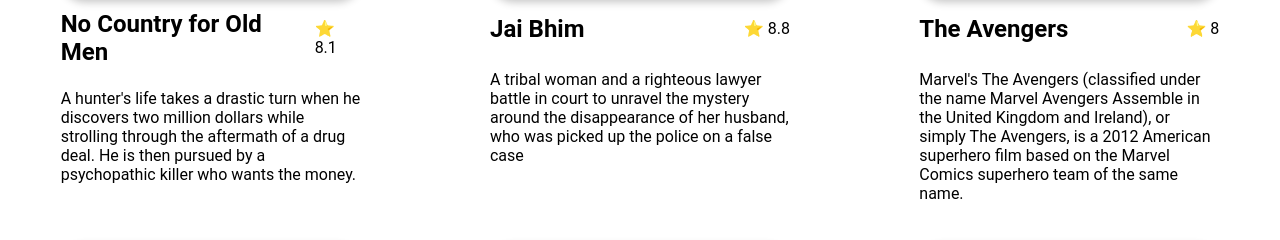
After one commit to Rashay01/flask-learnings, a Flask app: page /movie-list in a window 1280 px wide. The commit adds this page. Shown: the part 1329-1569 px from the top of the page. Run offline with Flask 3, Linux system fonts and the light colour scheme.

Commit message:
specific movie page

```diff
--- a/app.py
+++ b/app.py
@@ -138,6 +138,19 @@ def profile():
     return render_template("profile.html", name=name, hobbies=hobbies)
 
 
+@app.route("/movie-list")
+def movie_list():
+    return render_template("movie-list.html", movies=movies)
+
+
+@app.route("/movie-list/<id>")
+def display_specific_movie(id):
+    filtered_movie = next((movie for movie in movies if movie["id"] == id), None)
+    if filtered_movie is None:
+        return "<h1>404 Movie Not Found</h2>"
+    return render_template("movie-detail.html", movie=filtered_movie)
+
+
 # /movies --> JSON
 @app.get("/movies")
 def get_movies():
--- a/templates/dashboard.html
+++ b/templates/dashboard.html
@@ -44,7 +44,7 @@
     <div class="container">
         {%for movie in movies%}
         <div class="poster-container">
-            <img src="{{movie.poster}}" class="poster"/>
+            <img src="{{movie.poster}}" alt="{{movie.name}}" class="poster"/>
             <div class="movie-name-box">
                 <h2 class="movie-name">{{movie.name}} </h2>
                 <p class="{% if movie.rating > 8 %}green-rating{% endif %}">⭐{{movie.rating}}</p>
--- /dev/null
+++ b/templates/movie-list.html
@@ -0,0 +1,57 @@
+<!DOCTYPE html>
+<html lang="en">
+  <head>
+    <meta charset="UTF-8" />
+    <meta name="viewport" content="width=device-width, initial-scale=1.0" />
+    <title>Document</title>
+  </head>
+  <style>
+    body {
+      font-family: Roboto, sans-serif;
+    }
+
+    .movie-container {
+      /* background: orange; */
+      width: 300px;
+    }
+
+    .movie-spec {
+      display: flex;
+      align-items: center;
+      justify-content: space-between;
+    }
+
+    .movie-poster {
+      height: 500px;
+      width: 100%;
+      object-fit: cover;
+      border-radius: 24px;
+      box-shadow: rgba(0, 0, 0, 0.24) 0px 3px 8px;
+    }
+
+    .movie-name {
+      margin: 0px;
+    }
+
+    .movie-list-container {
+      display: flex;
+      gap: 24px;
+      justify-content: space-around;
+      flex-wrap: wrap;
+    }
+  </style>
+  <body>
+    <div class="movie-list-container">
+      {% for movie in movies %}
+      <div class="movie-container">
+        <img class="movie-poster" src="{{movie.poster}}" alt="{{movie.name}}" />
+        <div class="movie-spec">
+          <h2 class="movie-name">{{movie.name}}</h2>
+          <p>⭐ {{movie.rating}}</p>
+        </div>
+        <p>{{movie.summary}}</p>
+      </div>
+      {% endfor %}
+    </div>
+  </body>
+</html>
```
Also changed, not shown: templates/movie-detail.html (added, +66 -0 lines).
